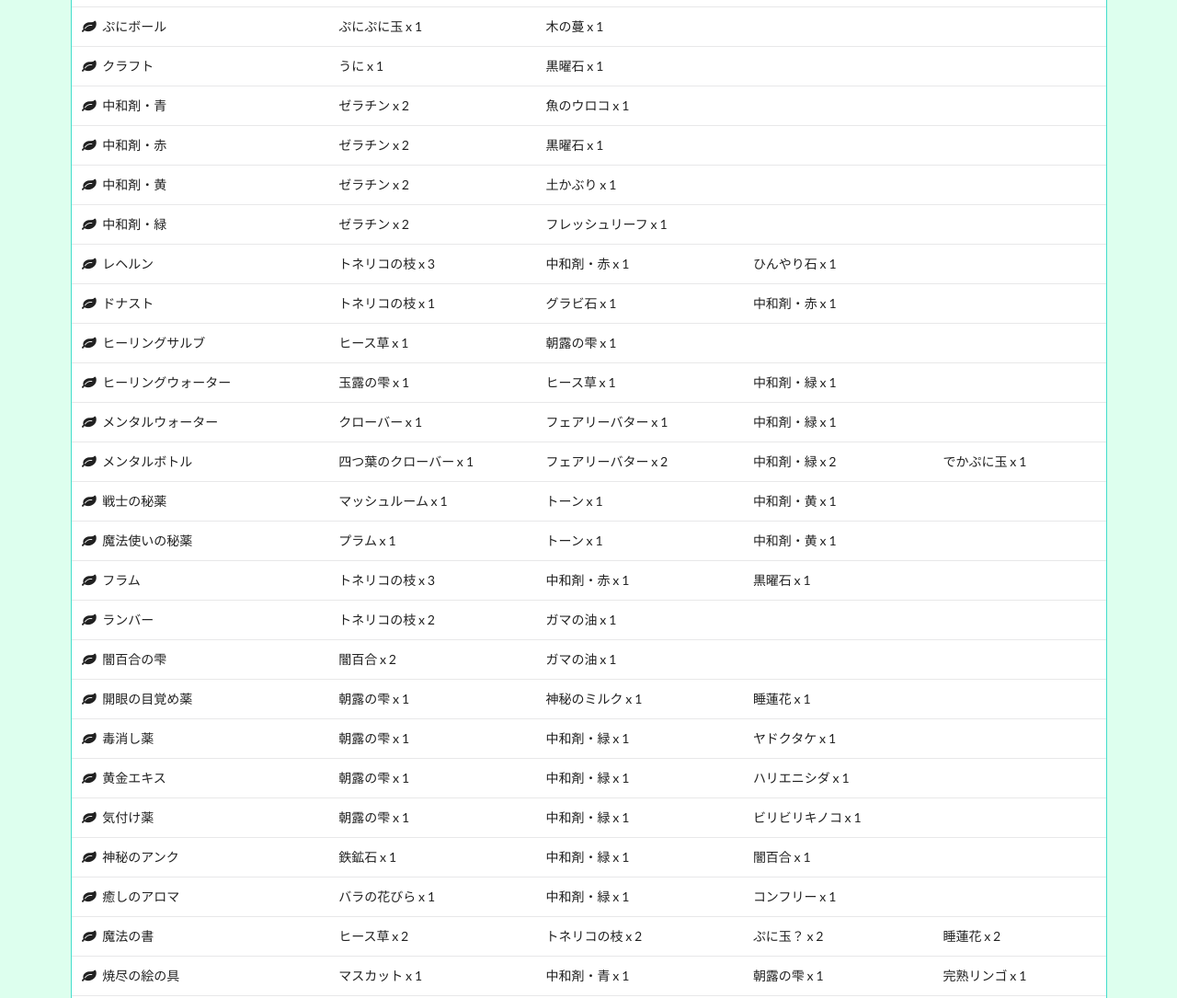
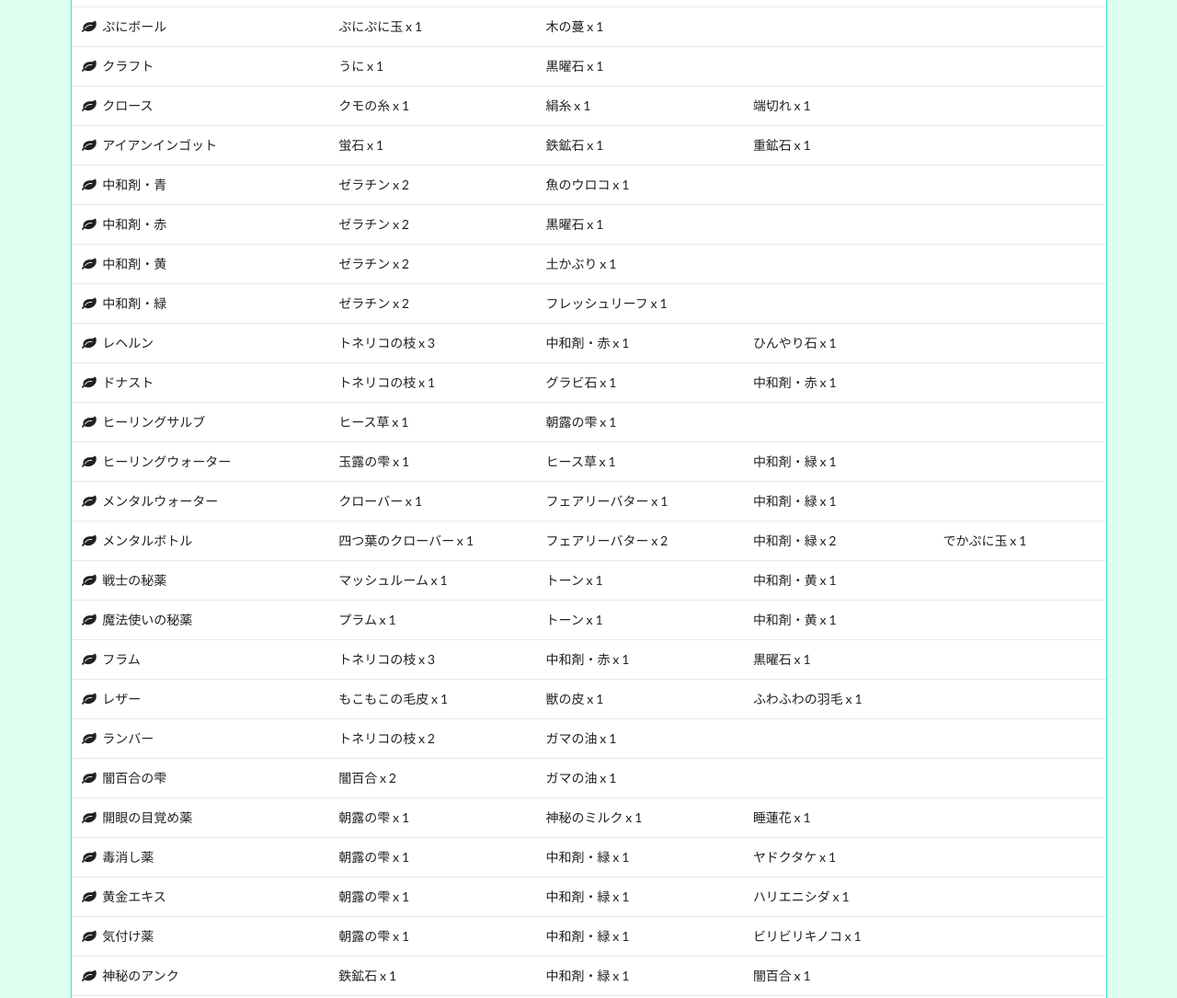
Before and after one commit to kamitsuki-works/games, a plain HTML site: page atelier/index.html in a window 1280 px wide. Shown: the part 440-1525 px from the top of the page at 92% size. Drawn offline with nearby package versions, Linux system fonts and the light colour scheme.

Commit message:
add recipe

```diff
--- a/atelier/index.html
+++ b/atelier/index.html
@@ -18,7 +18,7 @@
 <div class="ui two column stackable grid">
   <h2 class="ui header ten wide column">
     <i class="book icon teal"></i>
-    <div class="content">アトリエオンライン レシピブック<div class="sub header">update 2018/10/12　課金装備以外の入力が完了しました！</div></div>
+    <div class="content">アトリエオンライン レシピブック<div class="sub header">update 2018/10/14　頼もしい剣士たちイベント防具追加</div></div>
   </h2>
   <div class="right aligned six wide column">
    <div class="ui search right">
--- a/js/atelier.js
+++ b/js/atelier.js
@@ -65,6 +65,20 @@
         item: "クラフト",
         base1: "うに x 1",
         base2: "黒曜石 x 1"
+      },
+      {
+        category: "item",
+        item: "クロース",
+        base1: "クモの糸 x 1",
+        base2: "絹糸 x 1",
+        base3: "端切れ x 1"
+      },
+      {
+        category: "item",
+        item: "アイアンインゴット",
+        base1: "蛍石 x 1",
+        base2: "鉄鉱石 x 1",
+        base3: "重鉱石 x 1"
       },
       {
         category: "item",
@@ -152,6 +166,13 @@
         base1: "トネリコの枝 x 3",
         base2: "中和剤・赤 x 1",
         base3: "黒曜石 x 1"
+      },
+      {
+        category: "item",
+        item: "レザー",
+        base1: "もこもこの毛皮 x 1",
+        base2: "獣の皮 x 1",
+        base3: "ふわふわの羽毛 x 1"
       },
       {
         category: "item",
@@ -797,6 +818,20 @@
         base3: "女王蜘蛛の糸 x 3"
       },
       {
+        category: "armor",
+        item: "ロロナのペンダント",
+        base1: "鍛冶ハンマー x 1",
+        base2: "ロロナの宝石 x 4",
+        base3: "ロロナのフレーム x 4"
+      },
+      {
+        category: "armor",
+        item: "マリーのペンダント",
+        base1: "鍛冶ハンマー x 1",
+        base2: "マリーの宝石 x 4",
+        base3: "マリーのフレーム x 4"
+      },
+      {
         category: "food",
         item: "ジャム",
         base1: "完熟リンゴ x 1",
```
Also changed, not shown: 1 other file.
